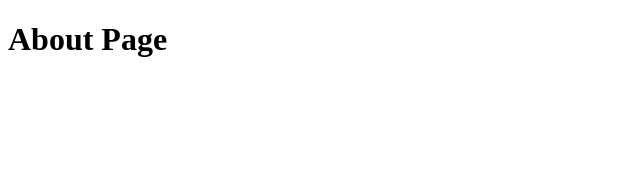
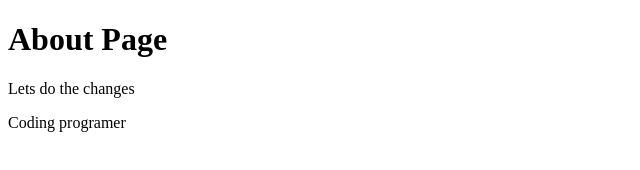
Before and after one commit to Vikram-the-code-lover/git-tutorial, a plain HTML site: page about.html in a window 1280 px wide. Shown: the whole page, without its empty margins (0-640 px from the left). Drawn offline with Linux system fonts and the light colour scheme.

Commit message:
final commit

```diff
--- a/about.html
+++ b/about.html
@@ -8,5 +8,7 @@
 </head>
 <body>
     <h1>About Page</h1>
+   <p>Lets do the changes</p>
+   <p>Coding programer</p>
 </body>
 </html>
```
